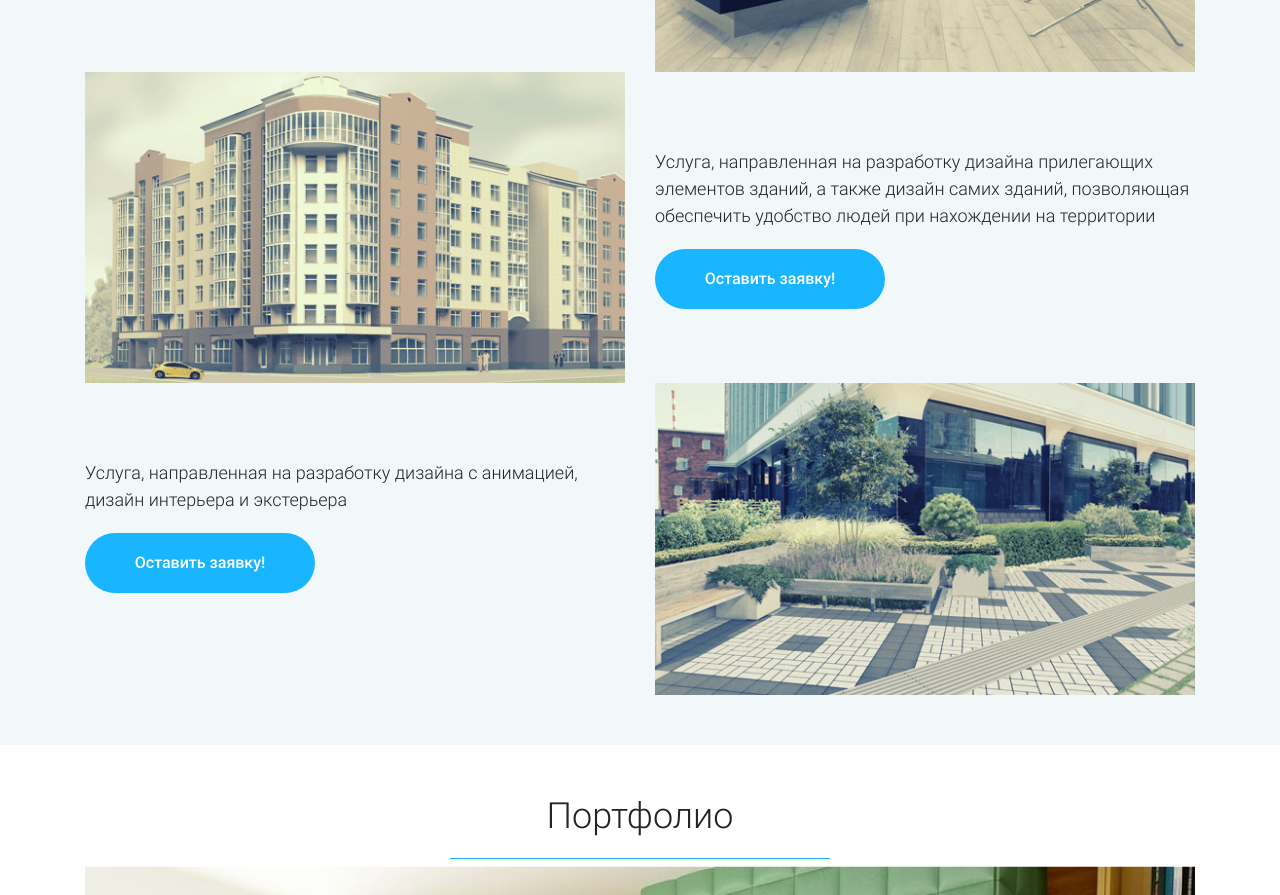
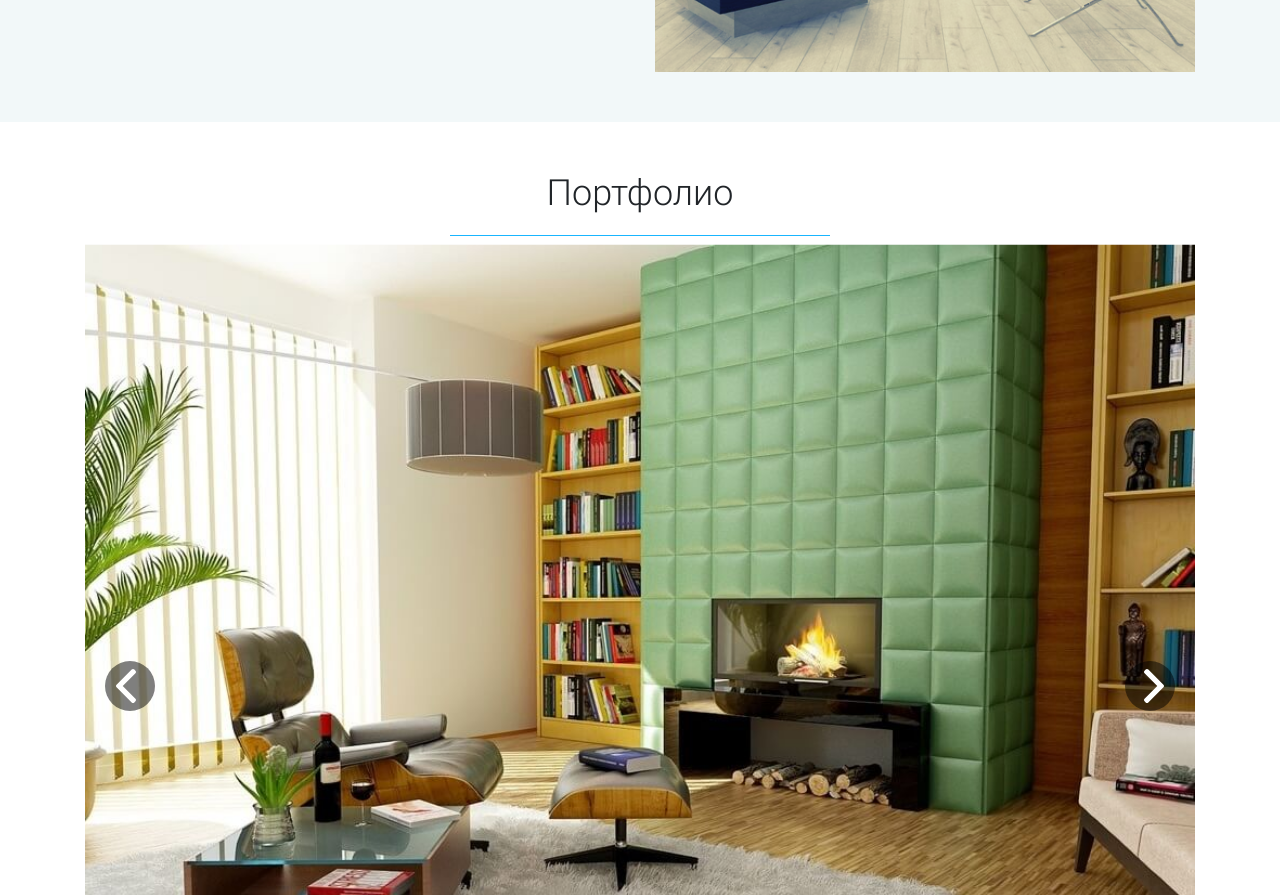
Before and after one commit to grifonna8/project, a plain HTML site: page index.html in a window 1280 px wide. Shown: the part 1293-2188 px from the top of the page. Drawn offline with Linux system fonts and the light colour scheme.

Commit message:
fixed a ltl bit tabs

```diff
--- a/index.html
+++ b/index.html
@@ -131,7 +131,7 @@
 		</div>
 
 
-		<div class="service-tab row">
+		<div class="service-tab row d-none">
 			<div class="col-md-6 col-sm-6">
 				<img src="images/service/service-2.png" alt="">
 			</div>
@@ -147,7 +147,7 @@
 		</div>
 
 
-		<div class="service-tab row">
+		<div class="service-tab row d-none">
 			<div class="service-outer col-md-6 col-sm-6 col-12">
 				<div class="service-inner">
 					<p>Услуга, направленная на разработку дизайна с анимацией, дизайн интерьера и экстерьера</p>
```
